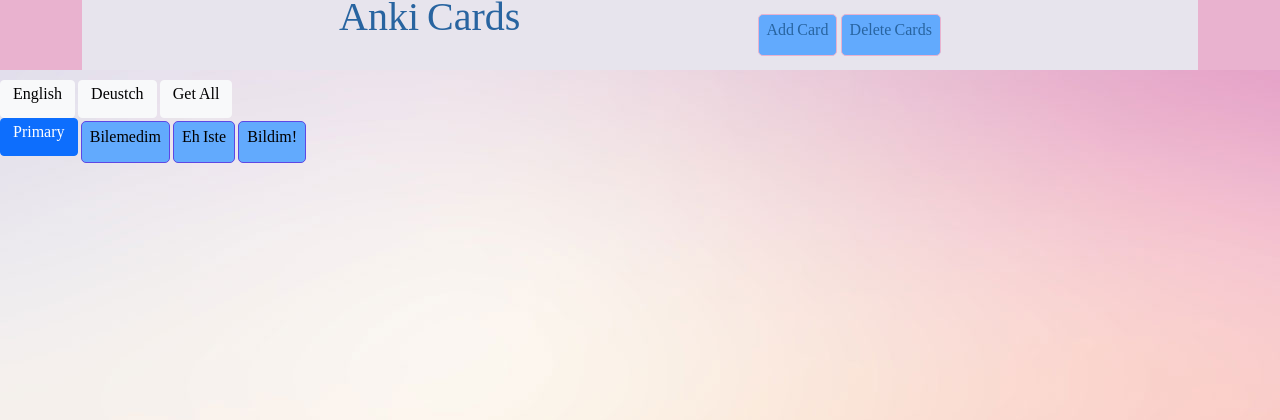
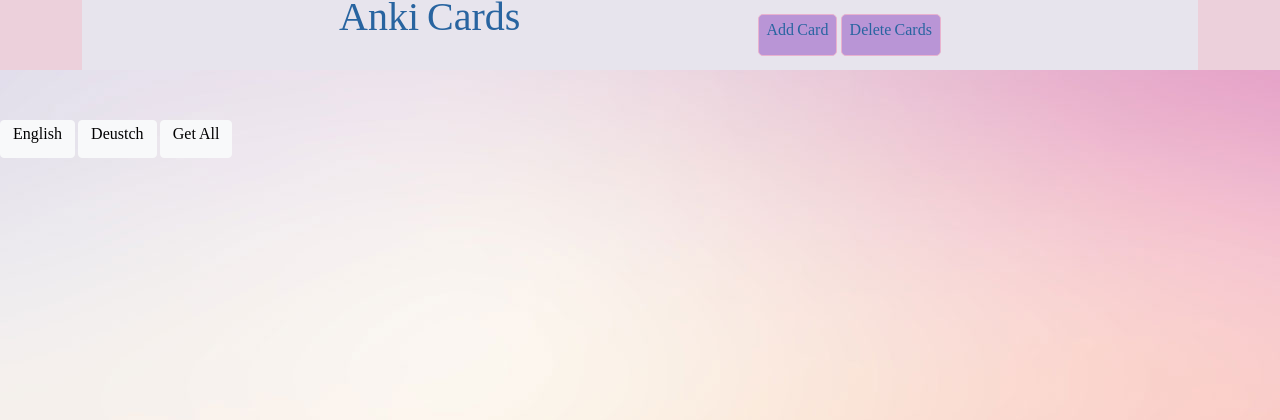
Before and after one commit to MrVenom3/English-German-Flashcards-Project, a PHP site: page / in a window 1280 px wide. Shown: the top 420 px of the page. Run offline with PHP 8.4, Linux system fonts and the light colour scheme.

Commit message:
English-German-Flashcards-Project
Updated

```diff
--- a/ankicards_project/index.html
+++ b/ankicards_project/index.html
@@ -4,7 +4,7 @@
   <link href="https://cdn.jsdelivr.net/npm/bootstrap@5.1.3/dist/css/bootstrap.min.css" rel="stylesheet" integrity="sha384-1BmE4kWBq78iYhFldvKuhfTAU6auU8tT94WrHftjDbrCEXSU1oBoqyl2QvZ6jIW3" crossorigin="anonymous">
   <meta charset="UTF-8">
   <meta name="viewport" content="width=device-width, initial-scale=1.0">
-  <link rel="shortcut icon" type="image/png" href="flashcard.png" />
+  <link rel="shortcut icon" type="image/png" href="anki128px.png" />
   <link rel="stylesheet" href="style.css">
   <title>Anki Cards</title>
 </head>
@@ -36,12 +36,13 @@
           <textarea id="answer"></textarea>
           <div>
             <select id="box1" onChange="myNewFunction(this)">
+
               <option value="1" style="color: rgb(44, 78, 107);">English</option>
-              <option value="2">German</option>
+              <option value="2">Deustch</option>
             </select>
           </div>
           <div>
-            <button id="save_card">Save </button> <button id="close_card_box">Close</button>
+            <button id="save_card"style="color: #0d339b;">Save </button> <button id="close_card_box" style="color: #0d339b;">Close</button>
           </div>
 
         </div>
@@ -65,10 +66,10 @@
     <script src="https://cdn.jsdelivr.net/npm/bootstrap@5.1.3/dist/js/bootstrap.bundle.min.js" integrity="sha384-ka7Sk0Gln4gmtz2MlQnikT1wXgYsOg+OMhuP+IlRH9sENBO0LRn5q+8nbTov4+1p" crossorigin="anonymous"></script>
 
   </main>
-  <button type="button" class="btn btn-primary">Primary</button>
+  <!-- <button type="button" class="btn btn-primary">Primary</button>
   <button onclick="i_Dont_Know()">Bilemedim</button>
   <button>Eh Iste</button>
-  <button>Bildim!</button>
+  <button>Bildim!</button>   -->
 
   <script src="script.js"></script>
   <script src="https://cdn.jsdelivr.net/npm/bootstrap@5.1.3/dist/js/bootstrap.bundle.min.js" integrity="sha384-ka7Sk0Gln4gmtz2MlQnikT1wXgYsOg+OMhuP+IlRH9sENBO0LRn5q+8nbTov4+1p" crossorigin="anonymous"></script>
--- a/ankicards_project/style.css
+++ b/ankicards_project/style.css
@@ -17,13 +17,13 @@
   padding: 8px;
   outline: none;
   cursor: pointer;
-  border: 1px solid rgb(94, 71, 228);
+  border: 1px solid rgb(153, 81, 143);
   border-radius: 5px;
-  background: rgb(98, 170, 253);
+  background: rgb(185, 149, 214);
 }
 
 button:hover{
-  background-color: rgba(0, 0, 0, 0.1);
+  background-color: rgba(10, 5, 5, 0.1);
 }
 
 .container{
@@ -31,7 +31,7 @@
   margin: auto;
 }
 
-header{background-color: #E9B2CF;}
+header{background-color: #ECD0DB;}
 
 #header{
   display: flex;
@@ -58,7 +58,7 @@
 }
 
 #create_card h2{
-  color: black;
+  color: rgb(3, 3, 3);
   text-align: center;
 }
 
@@ -72,29 +72,29 @@
 #create_card button{width: fit-content;}
 
 #flashcards{
-  color:rgba(190, 191, 192, 0.664);
+  color:rgb(11, 13, 14);
   display: flex;
-  justify-content: center;
-  align-items: center;
+  justify-content:center;
+  align-items:end;
   flex-wrap: wrap;
   width: 100%;
   margin: auto;
-  margin-top: 10px;
-  padding: 0px 10px;
+  margin-top: 30px;
+  padding: 10px 10px;
 }
 
 .flashcard{
-  width: 370px;
+  width: 350px;
   opacity: 30px;
   height: 200px;
   word-wrap: break-word;
   margin: 10px;
-  background:rgb(2, 54, 150);
+  background:#f0d1ff;
   cursor: pointer;
-  box-shadow: 0px 2px 4px 0px rgba(0, 0, 0, 0.9);
+  box-shadow: 0px 2px 4px 0px rgba(220, 95, 224, 0.9);
 }
 
-.flashcard h2{font-size: 1rem;}
+.flashcard h2{font-size: 1.5rem;}
 
 @media(max-width:1280px){
   .container{width: 100%;}
```
Also changed, not shown: ankicards_project/anki128px.png (added), ankicards_project/ankicard.png (added).
